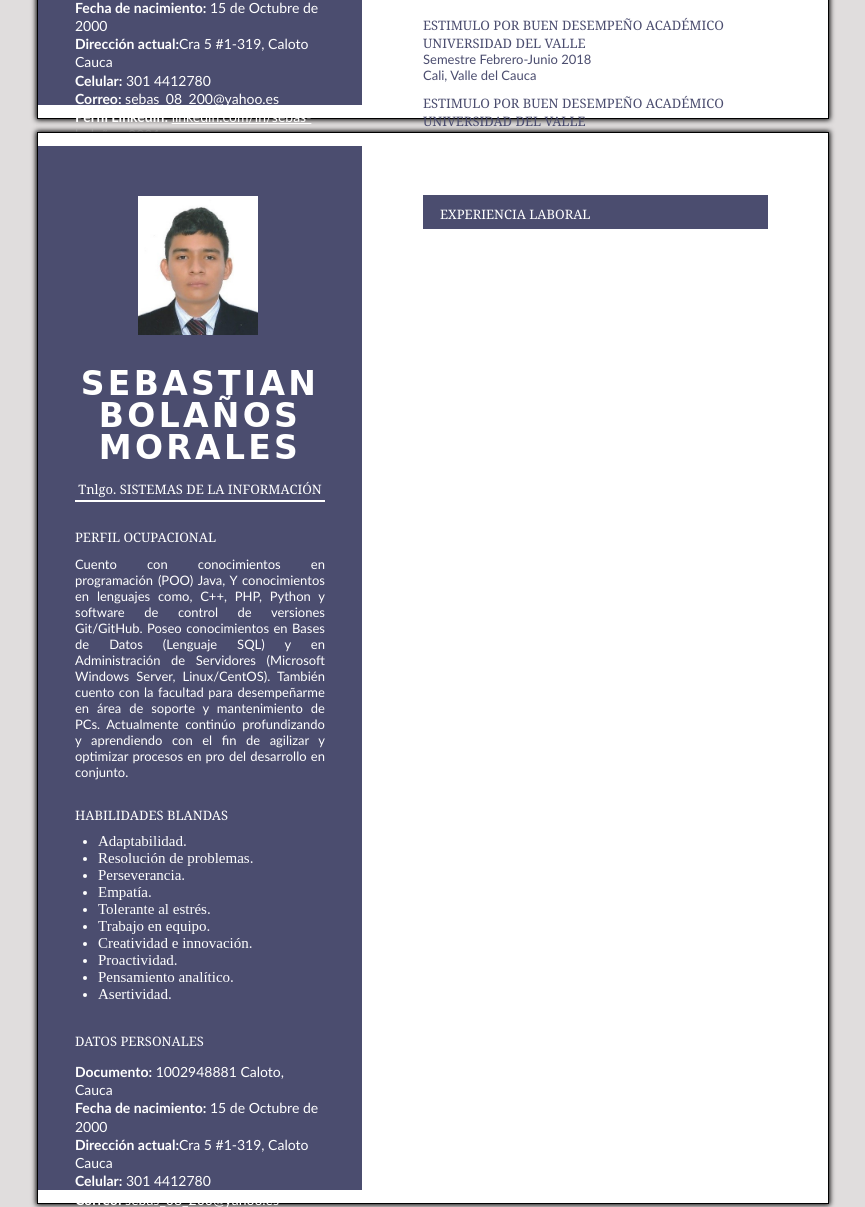
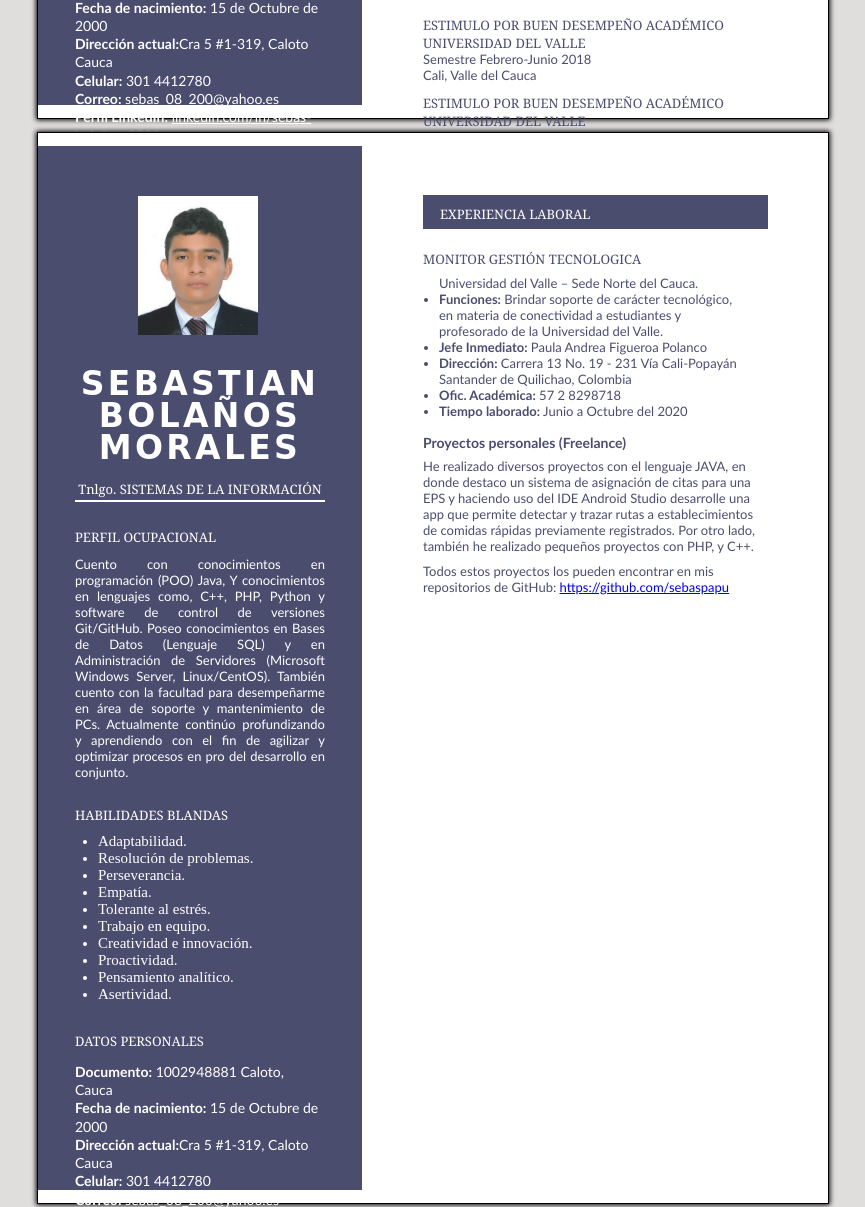
Before and after one commit to sebaspapu/Hoja_de_vida_SBM, a PHP site: page / in a window 1280 px wide. Shown: the part 965-2172 px from the top of the page, without its empty margins (207-1072 px from the left). Run offline with PHP 8.4, Linux system fonts and the light colour scheme.

Commit message:
Parte Proyectos personales Terminada

```diff
--- a/css/style.css
+++ b/css/style.css
@@ -573,6 +573,83 @@ del historial academico / Pagina 1 */
 }
 
 
+/* Apartir de aqui el texto para exp laboral*/
+
+#cajaExperienciaLaboral{
+
+    height:350px; /*Anteriormente 973*/
+    width:1%;
+    background-color:#ffffff;
+    /*padding: 30px;*/
+    min-width: 345px;
+    position: relative;
+    top: -1005px;
+    left: 365px;
+}
+
+.tituloMon{
+
+    color: #4b4d6f;
+    font-family: Georgia, Times, "Times New Roman", serif;
+    font-size: 13px;
+    text-align:left;
+
+    position: relative;
+    top: -2px;
+    left: 0px;
+}
+
+.datosPersonalesx{
+
+    color: #4b4d6f;
+    font-family: Calibri, Candara, Segoe, "Segoe UI", Optima, Arial, sans-serif;
+    font-size: 13px;
+
+    text-align:left;
+    position: relative;
+    top: -8px;
+    left: -24px;
+}
+
+.tituloGestion{
+
+    color: #4b4d6f;
+    font-family: Calibri, Candara, Segoe, "Segoe UI", Optima, Arial, sans-serif;
+    font-size: 14px;
+    text-align:left;
+
+    position: relative;
+    top: -7px;
+    left: 0px;
+
+}
+
+.parrafoProyectosPersonales{
+
+    color: #4b4d6f;
+    font-family: Calibri, Candara, Segoe, "Segoe UI", Optima, Arial, sans-serif;
+    font-size: 13px;
+    text-align:left;
+
+    position: relative;
+    top: -14px;
+    left: 0px;
+
+}
+
+.parrafoContinuacion{
+
+    color: #4b4d6f;
+    font-family: Calibri, Candara, Segoe, "Segoe UI", Optima, Arial, sans-serif;
+    font-size: 13px;
+    text-align:left;
+
+    position: relative;
+    top: -18px;
+    left: 0px;
+}
+
+
 
 body{
 
--- a/index.html
+++ b/index.html
@@ -184,6 +184,25 @@ and open the template in the editor.
 
             <div id="cajaExperienciaLaboral">
 
+                <p class="tituloMon">MONITOR GESTIÓN TECNOLOGICA</p>
+
+                <ul class="datosPersonalesx">
+                    Universidad del Valle – Sede Norte del Cauca.<br>
+                    <li><b>Funciones:</b> Brindar soporte de carácter tecnológico, en materia de conectividad a estudiantes y profesorado de la Universidad del Valle.<br></li>
+                    <li><b>Jefe Inmediato:</b> Paula Andrea Figueroa Polanco<br></li>
+                    <li><b>Dirección:</b> Carrera 13 No. 19 - 231 Vía Cali-Popayán<br></li>
+                    Santander de Quilichao, Colombia<br>
+                    <li><b>Ofic. Académica:</b> 57 2 8298718<br></li>
+                    <li><b>Tiempo laborado:</b> Junio a Octubre del 2020<br></li>
+                </ul>
+
+                <p class="tituloGestion"><b>Proyectos personales (Freelance)</b></p>
+
+                <p class="parrafoProyectosPersonales">He realizado diversos proyectos con el lenguaje JAVA, en donde destaco un sistema de asignación de citas para una EPS y haciendo uso del IDE Android Studio desarrolle una app que permite detectar y trazar rutas a establecimientos de comidas rápidas previamente registrados. Por otro lado, también he realizado pequeños proyectos con PHP, y C++.</p>
+                    <p class="parrafoContinuacion">Todos estos proyectos los pueden encontrar en mis repositorios de GitHub: <a id="link2" href="https://github.com/sebaspapu">https://github.com/sebaspapu</a>
+                    </p>
+
+
             </div>
 
 
```
